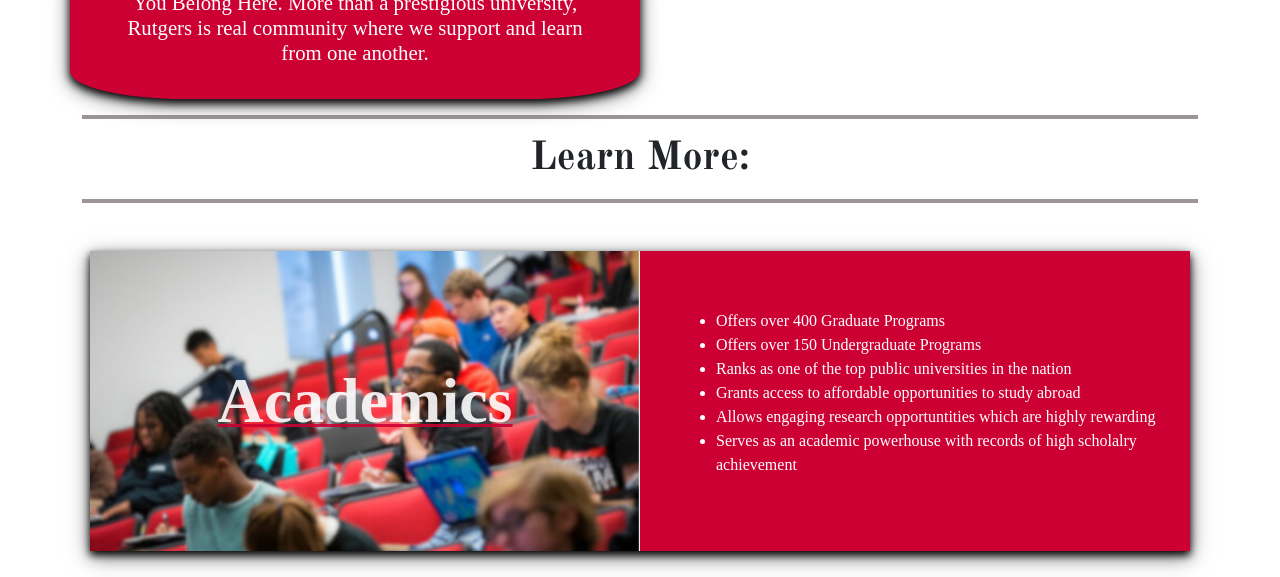
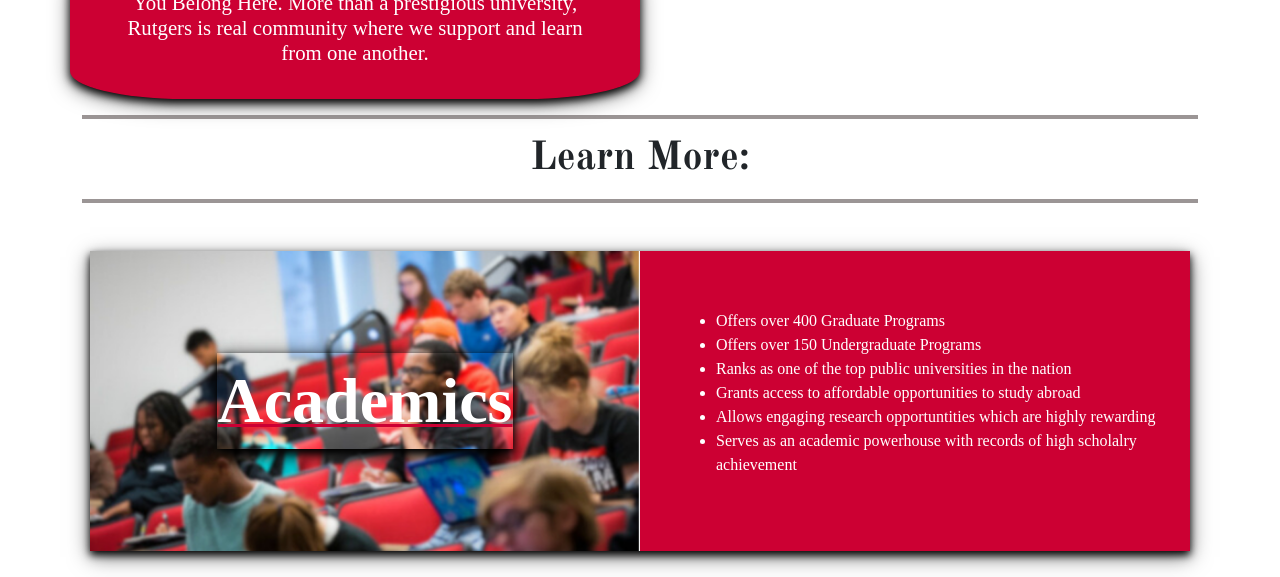
Before and after one commit to bri-depinto/College-Recruitment, a plain HTML site: page index.html in a window 1280 px wide. In both pictures the pointer is over the link 365 px from the left and 884 px from the top of the page. Shown: the part 484-1061 px from the top of the page. Drawn offline with nearby package versions, Linux system fonts and the light colour scheme; a web font is replaced by a local one.

Commit message:
added hover effect

```diff
--- a/index.html
+++ b/index.html
@@ -38,7 +38,7 @@
   <!-- start of nav -->
   <nav class="navbar navv navbar-expand-lg">
     <div class="container-fluid">
-      <a class="navbar-brand" href="#">
+      <a class="navbar-brand" href="">
         <img src="imgs/Rutgers_Scarlet_Knights_logo.svg.png" alt="Logo" width="30" height="26" class="d-inline-block align-text-top ">
       Rutgers University-New Brunswick</a>
       <button class="navbar-toggler" type="button" data-bs-toggle="collapse" data-bs-target="#navbarSupportedContent" aria-controls="navbarSupportedContent" aria-expanded="false" aria-label="Toggle navigation">
--- a/style.css
+++ b/style.css
@@ -117,8 +117,15 @@ opacity: 100%;
   text-decoration-skip-ink: none;
   text-decoration-color: #cc0033;
   text-decoration-thickness:3px;
+  transition: 0.5s;
+}
+.title-heading:hover{
+  opacity: 100%;
+  box-shadow: 0 4px 8px 0 #000000, 0 6px 20px 0 #000000;
+  transition: 0.5s;
+}
 
-}
+
 .description {
   color: #ffffff;
   font-family: "Rasa", serif;
```
